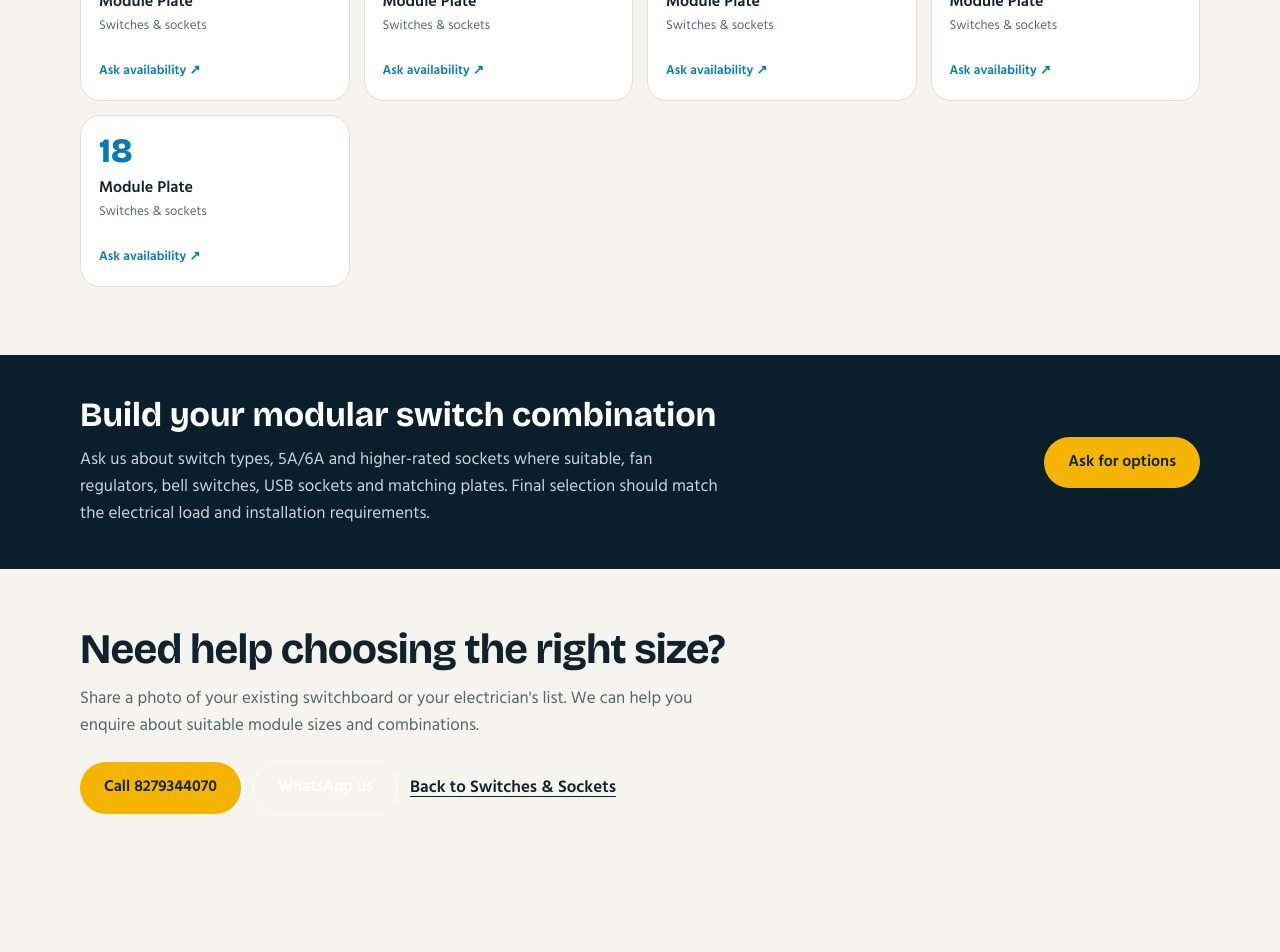
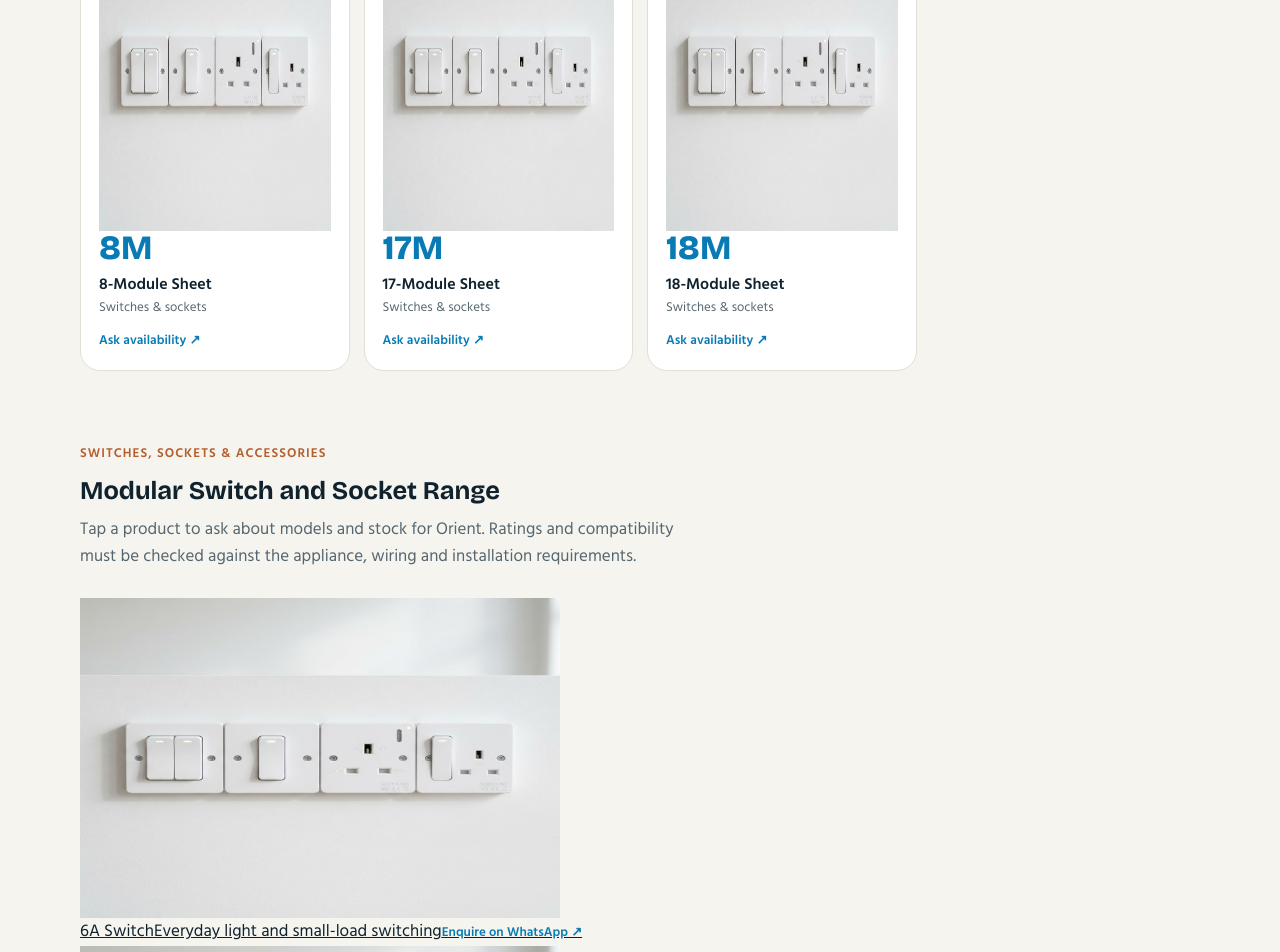
Before and after one commit to atulelectricals15-creator/atul-electricals, a Next.js app: page /brands/orient in a window 1280 px wide. Shown: the part 1520-2472 px from the top of the page. Before the commit the page ends 2407 px from the top, so only its background shows below. Built offline with nearby package versions, Linux system fonts and the light colour scheme.

Commit message:
Refine modular plate sizes and add switch socket product categories

```diff
--- a/app/brands/[brand]/page.js
+++ b/app/brands/[brand]/page.js
@@ -3,12 +3,27 @@ import Link from 'next/link';
 import { notFound } from 'next/navigation';
 
 const BRANDS = {
-  orient: { name: 'Orient', slug: 'orient', accent: 'Orient modular switches and sockets' },
-  'anchor-penta': { name: 'Anchor Penta', slug: 'anchor-penta', accent: 'Anchor Penta modular switches and sockets' },
-  'indo-asian': { name: 'Indo Asian', slug: 'indo-asian', accent: 'Indo Asian modular switches and sockets' }
+  orient: { name: 'Orient', slug: 'orient' },
+  'anchor-penta': { name: 'Anchor Penta', slug: 'anchor-penta' },
+  'indo-asian': { name: 'Indo Asian', slug: 'indo-asian' }
 };
 
-const MODULES = Array.from({ length: 17 }, (_, index) => index + 2);
+const MODULES = [2, 3, 4, 6, 8, 17, 18];
+const PRODUCTS = [
+  { name: '6A Switch', note: 'Everyday light and small-load switching' },
+  { name: '16A Switch', note: 'For compatible higher-rated circuits' },
+  { name: '6A Socket', note: 'General-purpose socket option' },
+  { name: '16A Socket', note: 'For compatible higher-rated appliances' },
+  { name: 'Two-Way Switch', note: 'Control a light from two locations' },
+  { name: 'Switch-Type Regulator', note: 'Regulator with switch-style control' },
+  { name: 'Socket-Type Regulator', note: 'Regulator in socket-style format' },
+  { name: 'Switch-Type Bell Push', note: 'Bell push in switch-style format' },
+  { name: 'Socket-Type Bell Push', note: 'Bell push in socket-style format' },
+  { name: 'Blanker / Blank Plate', note: 'Cover unused module openings' },
+  { name: '20A Modular MCB', note: 'Select rating to match circuit design' },
+  { name: '25A Modular MCB', note: 'Select rating to match circuit design' },
+  { name: '32A Modular MCB', note: 'Select rating to match circuit design' }
+];
 
 export function generateStaticParams() {
   return Object.keys(BRANDS).map((brand) => ({ brand }));
@@ -20,7 +35,7 @@ export async function generateMetadata({ params }) {
   if (!item) return { title: 'Brand not found | Atul Electricals' };
   return {
     title: `${item.name} Modular Switches & Sockets | Atul Electricals`,
-    description: `Explore ${item.name} modular switches, sockets and modular plates from 2 module to 18 module at Atul Electricals, Raiwala. Call to confirm availability.`
+    description: `Explore ${item.name} modular plates from 2M, 3M, 4M, 6M, 8M, 17M and 18M, switches, sockets, regulators, bell pushes, blank plates and modular MCB options at Atul Electricals, Raiwala.`
   };
 }
 
@@ -37,7 +52,7 @@ export default async function BrandPage({ params }) {
             <div className="brand-breadcrumb"><Link href="/#products">Home</Link> / <Link href="/products/sw">Switches &amp; Sockets</Link> / {item.name}</div>
             <span className="brand-eyebrow">Atul Electricals &amp; Electronics • Raiwala</span>
             <h1>{item.name}<br /><em>Modular Switches &amp; Sockets</em></h1>
-            <p>Explore modular switch, socket and plate size options from 2 module to 18 module. Choose a suitable layout for your room, wiring plan and required switches or sockets.</p>
+            <p>Browse modular plates in selected sizes, switches, sockets, regulators, bell pushes, blank plates and modular MCB options. Click any item to enquire about current models, prices and availability.</p>
             <div className="brand-hero-actions">
               <a className="btn" href="tel:+918279344070">Call 8279344070</a>
               <a className="btn brand-whatsapp" href={`https://wa.me/918279344070?text=${encodeURIComponent(`Hello Atul Electricals, I want to enquire about ${item.name} modular switches and sockets.`)}`}>WhatsApp enquiry</a>
@@ -53,15 +68,34 @@ export default async function BrandPage({ params }) {
       <section className="brand-module-section">
         <div className="w">
           <span className="brand-eyebrow">Browse by plate size</span>
-          <h2>2 Module to 18 Module Plates</h2>
-          <p className="brand-section-copy">Select a module size to ask about matching plates, switches, sockets and compatible combinations. Availability, designs and configurations may vary by brand and model.</p>
+          <h2>Modular Sheet Categories</h2>
+          <p className="brand-section-copy">Sizes requested: 2M, 3M, 4M, 6M, 8M, 17M and 18M. Each card includes a switchboard photo for visual reference. Actual design and availability may vary by brand and model.</p>
           <div className="module-grid">
             {MODULES.map((size) => (
-              <a className="module-card" key={size} href={`https://wa.me/918279344070?text=${encodeURIComponent(`Hello Atul Electricals, please share availability and price for ${item.name} ${size} module modular plate with switches and sockets.`)}`}>
-                <span className="module-number">{size}</span>
-                <span className="module-label">Module Plate</span>
+              <a className="module-card" key={size} href={`https://wa.me/918279344070?text=${encodeURIComponent(`Hello Atul Electricals, please share availability and price for ${item.name} ${size}M modular sheet with switches and sockets.`)}`}>
+                <Image className="module-photo" src="/images/sw.jpg" alt={`${item.name} ${size}M modular sheet reference photo`} width={480} height={320} sizes="(max-width: 560px) 45vw, (max-width: 900px) 30vw, 240px" />
+                <span className="module-number">{size}M</span>
+                <span className="module-label">{size}-Module Sheet</span>
                 <span className="module-hint">Switches &amp; sockets</span>
                 <span className="module-ask">Ask availability ↗</span>
+              </a>
+            ))}
+          </div>
+        </div>
+      </section>
+
+      <section className="brand-products-section">
+        <div className="w">
+          <span className="brand-eyebrow">Switches, sockets &amp; accessories</span>
+          <h2>Modular Switch and Socket Range</h2>
+          <p className="brand-section-copy">Tap a product to ask about models and stock for {item.name}. Ratings and compatibility must be checked against the appliance, wiring and installation requirements.</p>
+          <div className="brand-product-grid">
+            {PRODUCTS.map((product) => (
+              <a className="brand-product-card" key={product.name} href={`https://wa.me/918279344070?text=${encodeURIComponent(`Hello Atul Electricals, please share availability and price for ${item.name} ${product.name}.`)}`}>
+                <Image src="/images/sw.jpg" alt={`${item.name} ${product.name} reference photo`} width={480} height={320} sizes="(max-width: 560px) 45vw, (max-width: 900px) 30vw, 240px" />
+                <span className="brand-product-name">{product.name}</span>
+                <span className="brand-product-note">{product.note}</span>
+                <span className="module-ask">Enquire on WhatsApp ↗</span>
               </a>
             ))}
           </div>
@@ -71,8 +105,8 @@ export default async function BrandPage({ params }) {
       <section className="brand-range-band">
         <div className="w brand-range-inner">
           <div>
-            <h2>Build your modular switch combination</h2>
-            <p>Ask us about switch types, 5A/6A and higher-rated sockets where suitable, fan regulators, bell switches, USB sockets and matching plates. Final selection should match the electrical load and installation requirements.</p>
+            <h2>Need help choosing the right combination?</h2>
+            <p>Share a photo of your existing switchboard or your electrician's list. We can help you enquire about suitable module sizes and compatible switches, sockets, regulators, bell pushes, blank plates and MCB options.</p>
           </div>
           <a className="btn" href={`https://wa.me/918279344070?text=${encodeURIComponent(`Hello Atul Electricals, I need help choosing ${item.name} modular switches, sockets and plates.`)}`}>Ask for options</a>
         </div>
@@ -80,11 +114,11 @@ export default async function BrandPage({ params }) {
 
       <section className="brand-bottom">
         <div className="w">
-          <h2>Need help choosing the right size?</h2>
-          <p>Share a photo of your existing switchboard or your electrician's list. We can help you enquire about suitable module sizes and combinations.</p>
+          <h2>Contact Atul Electricals</h2>
+          <p>Call or message us to confirm exact model, rating, design, stock and price before visiting.</p>
           <div className="brand-hero-actions">
             <a className="btn" href="tel:+918279344070">Call 8279344070</a>
-            <a className="btn brand-whatsapp" href={`https://wa.me/918279344070?text=${encodeURIComponent(`Hello Atul Electricals, I need help selecting ${item.name} modular switches and sockets.`)}`}>WhatsApp us</a>
+            <a className="btn brand-bottom-whatsapp" href={`https://wa.me/918279344070?text=${encodeURIComponent(`Hello Atul Electricals, I need help selecting ${item.name} modular switches and sockets.`)}`}>WhatsApp us</a>
             <Link className="brand-back-link" href="/products/sw">Back to Switches &amp; Sockets</Link>
           </div>
         </div>
```
